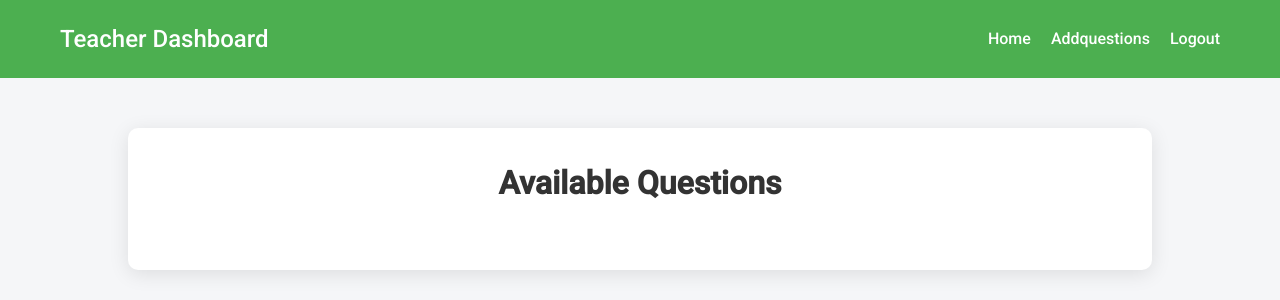
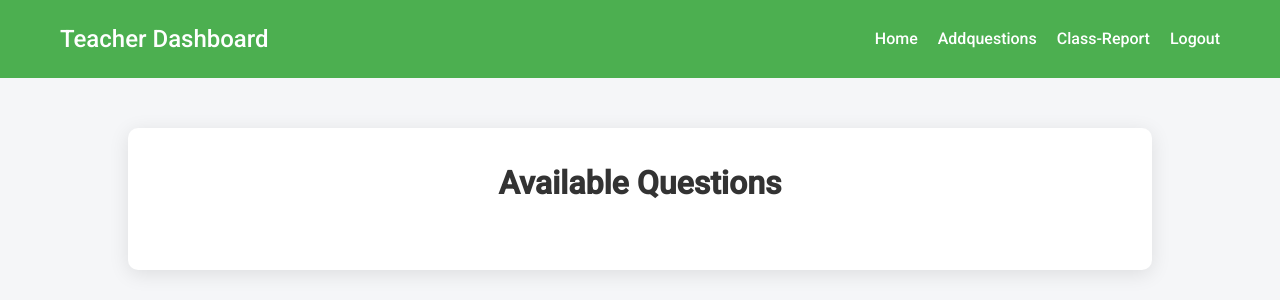
Before and after one commit to busttech/coding-platform-2, a Flask app: page /Allquestions in a window 1280 px wide. Shown: the top 300 px of the page. Run offline with Flask 3, Linux system fonts and the light colour scheme; data that the repository does not hold is empty.

Commit message:
Update Allquestions.html

```diff
--- a/templates/Allquestions.html
+++ b/templates/Allquestions.html
@@ -16,7 +16,8 @@
                 <ul>
                     <li><a href="/">Home</a></li>
                     <li><a href="/teacher">Addquestions</a></li>
-                    <li><a href="/logout">Logout</a></li>
+                    <li><a href ="class_report">Class-Report</a></li>
+                    <li><a href="/logoutt">Logout</a></li>
                 </ul>
             </nav>
         </div>
```
